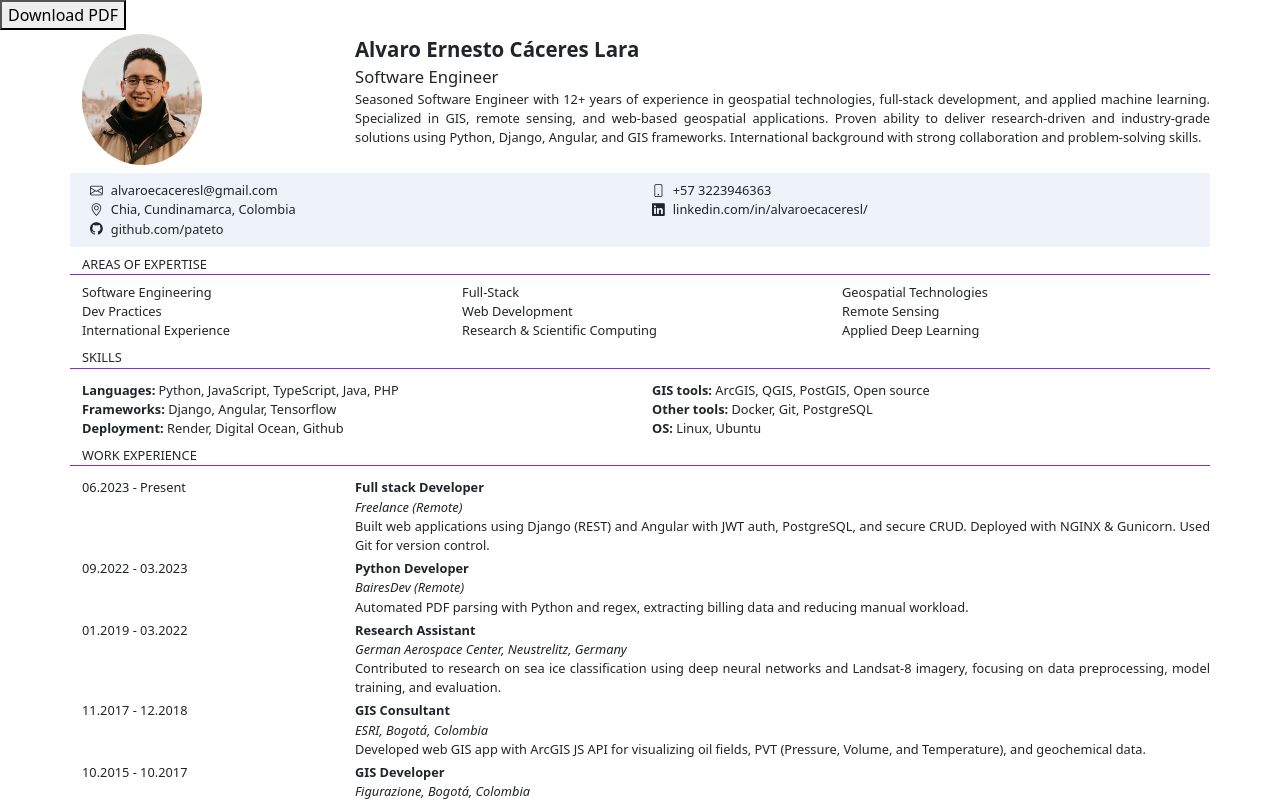
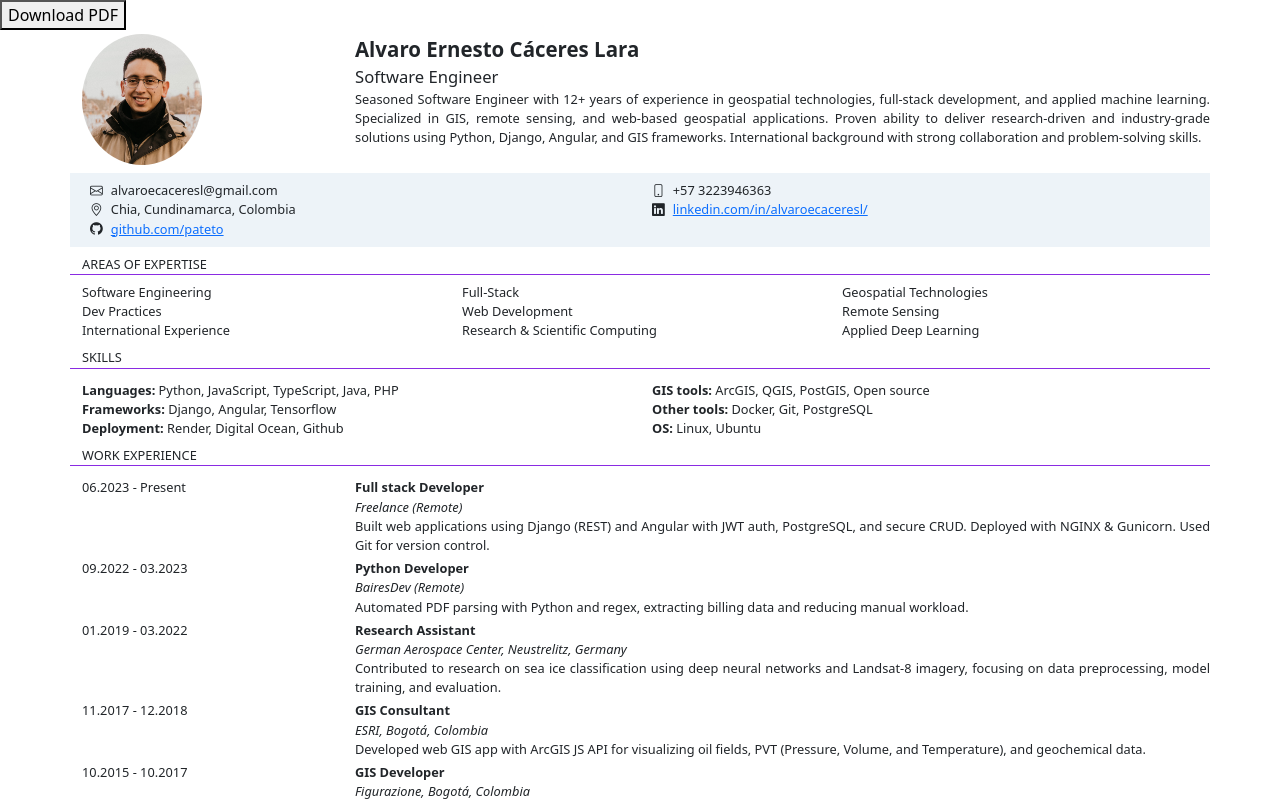
Before and after one commit to pateto/cv, an Angular app: page / in a window 1280 px wide. Shown: the top 801 px of the page. Built offline with nearby package versions, Linux system fonts and the light colour scheme.

Commit message:
add github and linkein links

```diff
--- a/src/app/app.component.html
+++ b/src/app/app.component.html
@@ -35,7 +35,7 @@
             <span><i class="bi bi-geo-alt pe-2"></i>Chia, Cundinamarca, Colombia</span>
           </div>
           <div class="row">
-            <span><i class="bi bi-github pe-2"></i>github.com/pateto</span>
+            <span><i class="bi bi-github pe-2"></i><a href="https://github.com/pateto">github.com/pateto</a></span>
           </div>
         </div>
         <div class="col">
@@ -43,7 +43,7 @@
             <span><i class="bi bi-phone pe-2"></i>+57 3223946363</span>
           </div>
           <div class="row">
-            <span><i class="bi bi-linkedin pe-2"></i>linkedin.com/in/alvaroecaceresl/</span>
+            <span><i class="bi bi-linkedin pe-2"></i><a href="https://linkedin.com/in/alvaroecaceresl/">linkedin.com/in/alvaroecaceresl/</a></span>
           </div>
         </div>
       </div>
```
